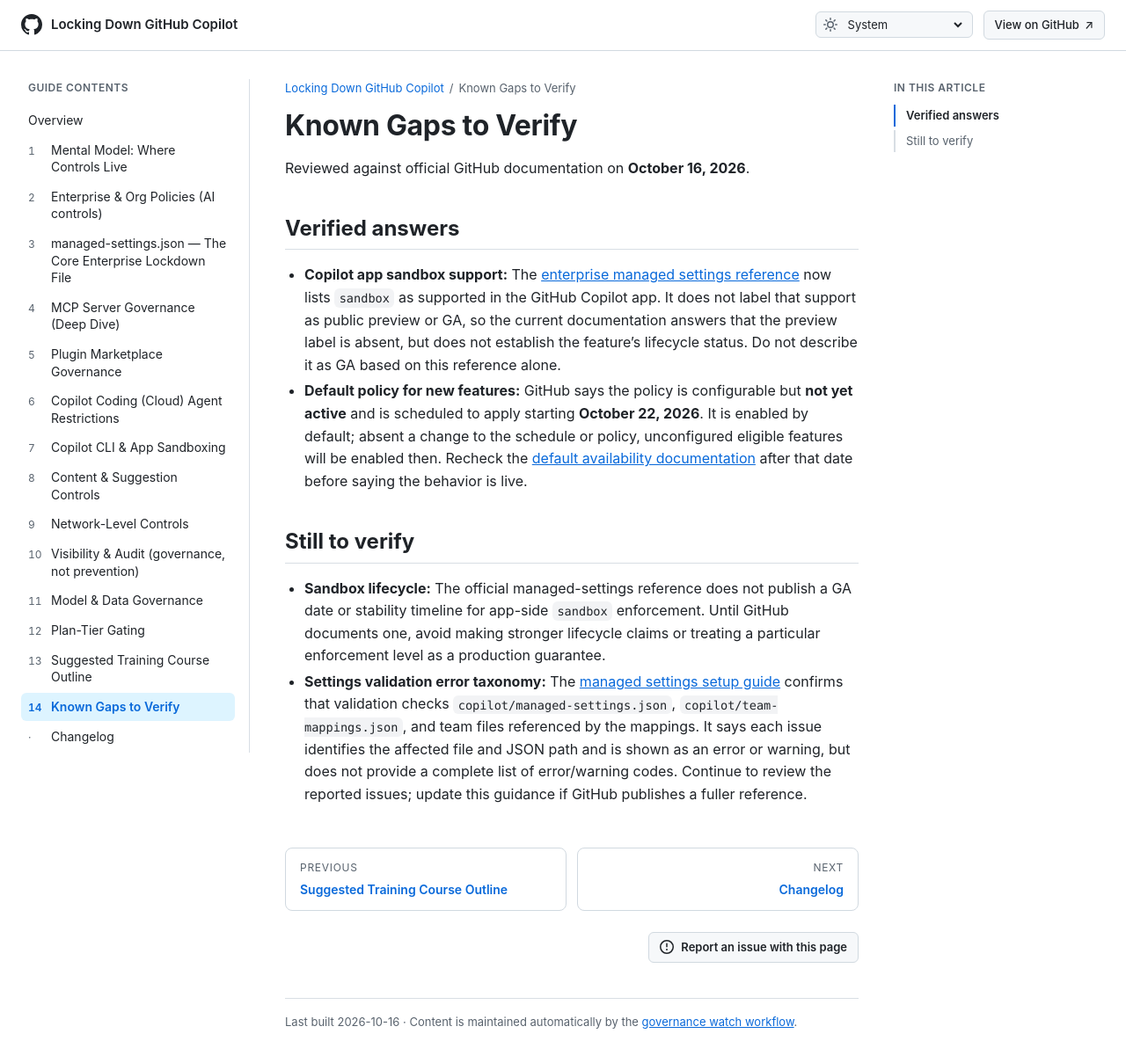
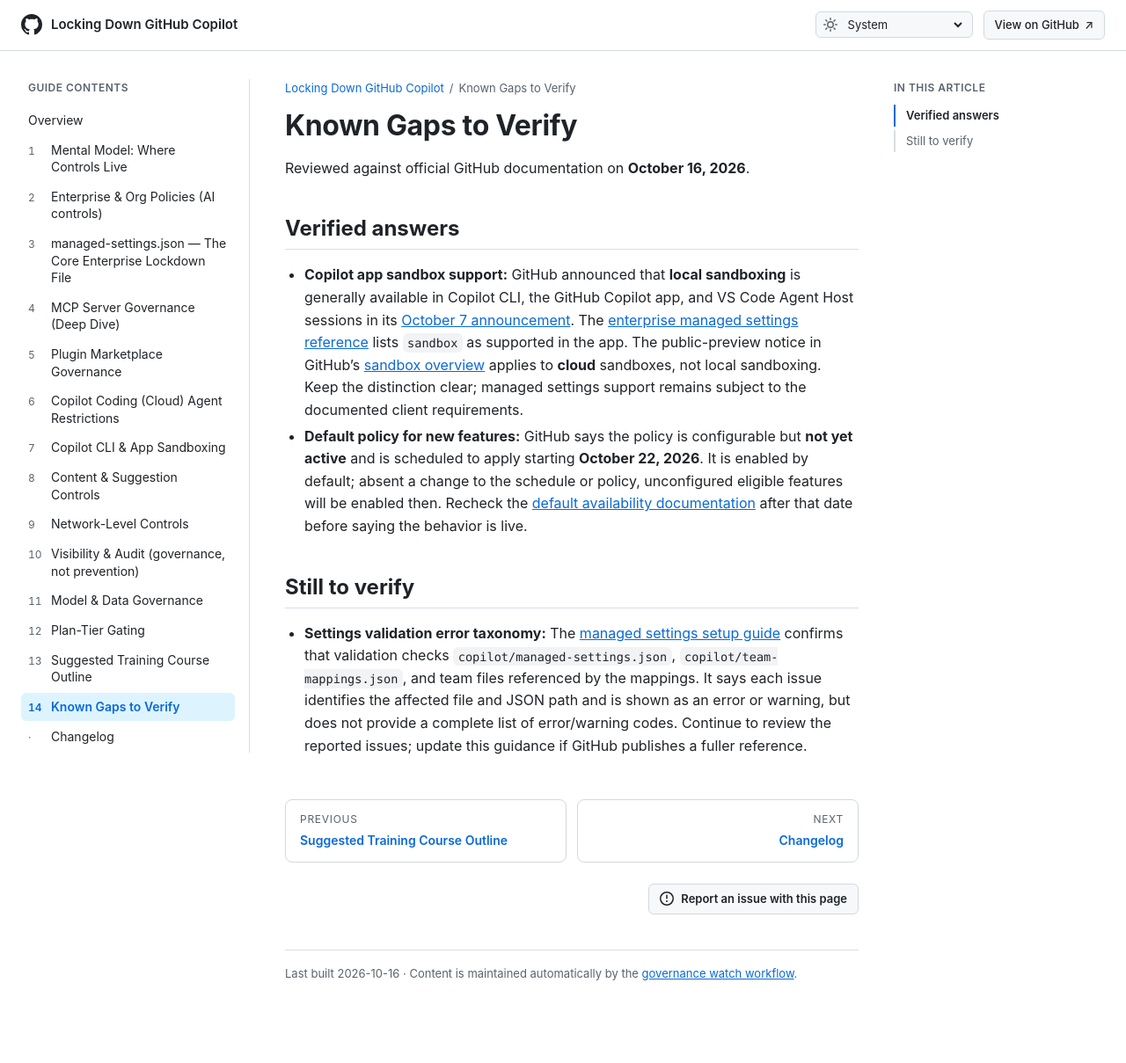
Before and after one commit to beardofedu/copilot-governance-training, a Jekyll site: the page built from docs/sections/known-gaps.md, in a window 1280 px wide and 1237 px high. Shown: the top 1209 px of the window at 88% size. Built offline with Jekyll 4.4.1, drawn with Linux system fonts in a browser that asks for light colours.

Commit message:
Correct local sandbox GA status
Co-authored-by: beardofedu <18329853+beardofedu@users.noreply.github.com>

```diff
--- a/docs/sections/known-gaps.md
+++ b/docs/sections/known-gaps.md
@@ -11,10 +11,9 @@ Reviewed against official GitHub documentation on **October 16, 2026**.
 
 ## Verified answers
 
-- **Copilot app sandbox support:** The [enterprise managed settings reference](https://docs.github.com/en/copilot/reference/enterprise-administrators/enterprise-managed-settings#sandbox) now lists `sandbox` as supported in the GitHub Copilot app. It does not label that support as public preview or GA, so the current documentation answers that the preview label is absent, but does not establish the feature's lifecycle status. Do not describe it as GA based on this reference alone.
+- **Copilot app sandbox support:** GitHub announced that **local sandboxing** is generally available in Copilot CLI, the GitHub Copilot app, and VS Code Agent Host sessions in its [October 7 announcement](https://github.blog/changelog/2026-10-07-local-sandboxing-for-github-copilot-now-generally-available/). The [enterprise managed settings reference](https://docs.github.com/en/copilot/reference/enterprise-administrators/enterprise-managed-settings#sandbox) lists `sandbox` as supported in the app. The public-preview notice in GitHub's [sandbox overview](https://docs.github.com/en/copilot/concepts/security-governance-and-network-settings/about-cloud-and-local-sandboxes) applies to **cloud** sandboxes, not local sandboxing. Keep the distinction clear; managed settings support remains subject to the documented client requirements.
 - **Default policy for new features:** GitHub says the policy is configurable but **not yet active** and is scheduled to apply starting **October 22, 2026**. It is enabled by default; absent a change to the schedule or policy, unconfigured eligible features will be enabled then. Recheck the [default availability documentation](https://docs.github.com/en/copilot/concepts/enterprise/default-availability) after that date before saying the behavior is live.
 
 ## Still to verify
 
-- **Sandbox lifecycle:** The official managed-settings reference does not publish a GA date or stability timeline for app-side `sandbox` enforcement. Until GitHub documents one, avoid making stronger lifecycle claims or treating a particular enforcement level as a production guarantee.
 - **Settings validation error taxonomy:** The [managed settings setup guide](https://docs.github.com/en/copilot/how-tos/administer-copilot/manage-for-enterprise/use-managed-settings/get-started#4-validate-and-check-the-settings) confirms that validation checks `copilot/managed-settings.json`, `copilot/team-mappings.json`, and team files referenced by the mappings. It says each issue identifies the affected file and JSON path and is shown as an error or warning, but does not provide a complete list of error/warning codes. Continue to review the reported issues; update this guidance if GitHub publishes a fuller reference.
```
